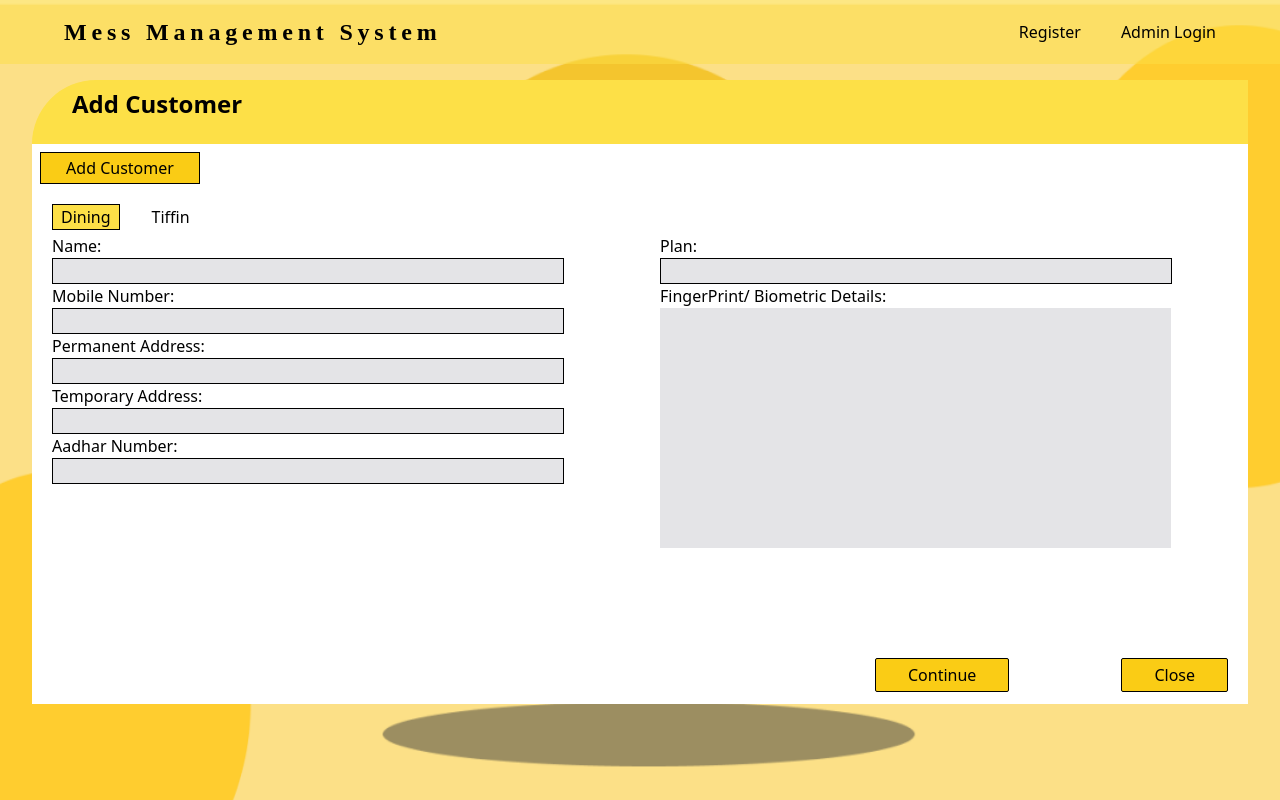
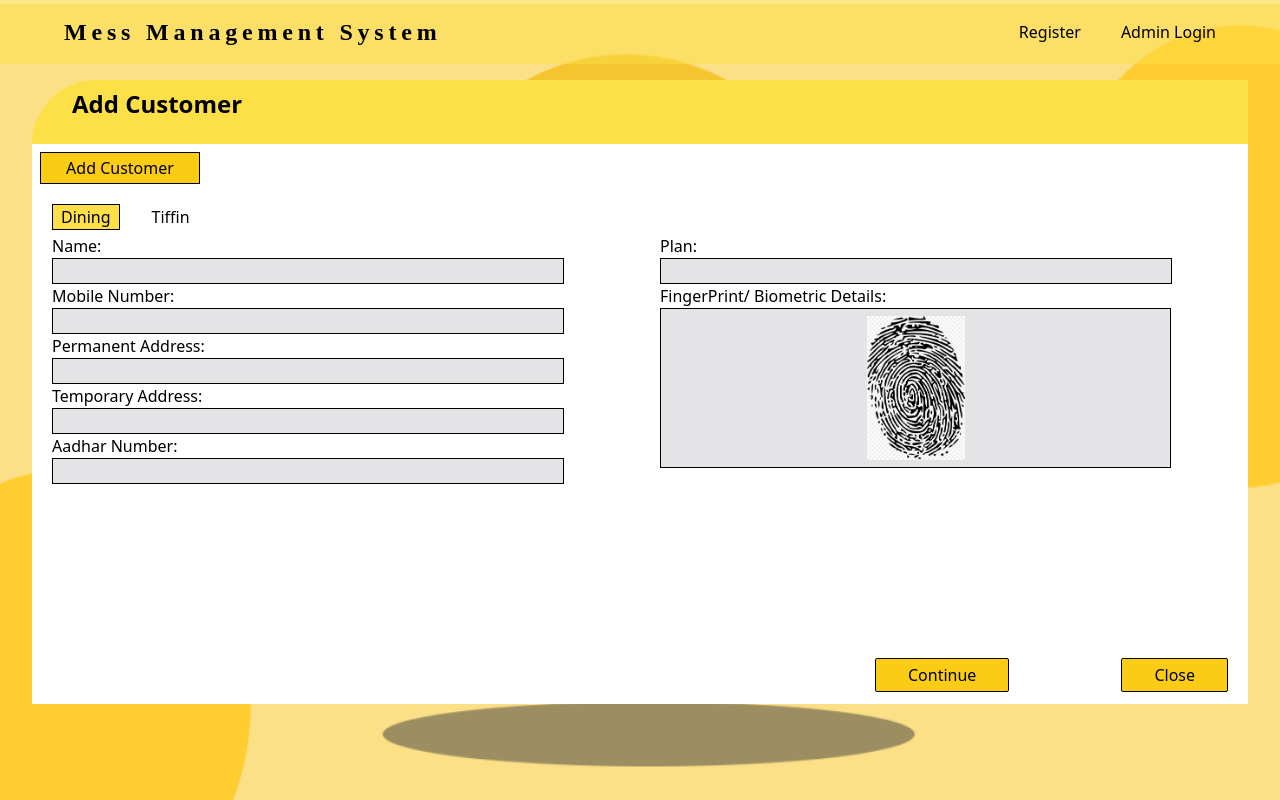
Before and after one commit to shubham30102002/Mess-Management-System, a React (Create React App) app: page /addCustomer in a window 1280 px wide. Built offline with nearby package versions, Linux system fonts and the light colour scheme.

Commit message:
fingerprint

```diff
--- a/src/components/AddCustomer/AddCustomer.js
+++ b/src/components/AddCustomer/AddCustomer.js
@@ -1,6 +1,7 @@
 import React, { useState } from "react";
 import Payment from "./Payment";
 import { Link } from "react-router-dom";
+import FingerPrint from "../../Assets/fingerprint.jpg";
 
 function AddCustomer() {
   const [diningStatus, setDiningStatus] = useState(true);
@@ -33,17 +34,15 @@ function AddCustomer() {
           <div className="flex flex-col gap-1 m-5">
             <div className="flex  gap-8">
               <button
-                className={`${
-                  diningStatus ? "bg-yellow-300 px-2 border border-black" : null
-                }`}
+                className={`${diningStatus ? "bg-yellow-300 px-2 border border-black" : null
+                  }`}
                 onClick={handleDinigChange}
               >
                 Dining
               </button>
               <button
-                className={`${
-                  tiffinStatus ? "bg-yellow-300 px-2 border border-black" : null
-                }`}
+                className={`${tiffinStatus ? "bg-yellow-300 px-2 border border-black" : null
+                  }`}
                 onClick={handleTiffinChange}
               >
                 Tiffin
@@ -89,7 +88,11 @@ function AddCustomer() {
                     <div>
                       <label>FingerPrint/ Biometric Details:</label>
                       <br />
-                      <div className="bg-zinc-200 w-[90%] h-[30vh]"></div>
+                      <div className="relative bg-zinc-200  w-[90%] h-[10rem]
+                      flex justify-center items-center border border-black z-2">
+                        <img className="object-contain h-36 w-96"
+                          src={FingerPrint} alt="Fingerprint" />
+                      </div>
                     </div>
                   ) : null}
                 </div>
--- a/src/components/CustomerData/AddHelper.js
+++ b/src/components/CustomerData/AddHelper.js
@@ -1,5 +1,6 @@
 import React, { useState } from "react";
 import AttendanceSuccess from "./AttendanceSuccess";
+import FingerPrint from "../../Assets/fingerprint.jpg";
 
 const AddHelper = () => {
   const [showAttendanceSuccess, setShowAttendanceSuccess] = useState(false);
@@ -34,13 +35,17 @@ const AddHelper = () => {
 
           <div className="w-[50%]  mx-28">
             <div className="px-4 mb-5">FingerPrint/ Biometric Details:</div>
-            <div className="bg-zinc-200  w-[90%] h-[10rem] border border-black z-2"></div>
+            <div className="relative bg-zinc-200  w-[90%] h-[10rem]
+            flex justify-center items-center border border-black z-2">
+              <img className="object-contain h-36 w-96 "
+              src={FingerPrint} alt="Fingerprint" />
+            </div>
           </div>
         </div>
 
         <div>
           <button type="Submit"
-           className=" absolute  bottom-3 bg-yellow-400 px-8 py-1 border
+            className=" absolute  bottom-3 bg-yellow-400 px-8 py-1 border
             border-black outline-none rounded-sm"
           >
             Attendance
--- a/src/components/CustomerProfile/CustomerProfile.js
+++ b/src/components/CustomerProfile/CustomerProfile.js
@@ -27,8 +27,9 @@ function CustomerProfile() {
             </button>
           </div>
         ) : (
-          <div className="" >
-            <form className="pl-8 flex flex-col gap-2">
+          <div className="overflow-y-auto" >
+            <form className=" pl-8 flex flex-col gap-2">
+            <div className="overflow-y-auto">
               <div>
                 <label>Name:</label>
                 <br />
@@ -60,6 +61,8 @@ function CustomerProfile() {
                 {/* <p>plan <span>${}</span></p> */}
               </div>
 
+            </div>
+
             </form>
           </div>
         )}
```
Also changed, not shown: src/Assets/fingerprint.jpg (added).
